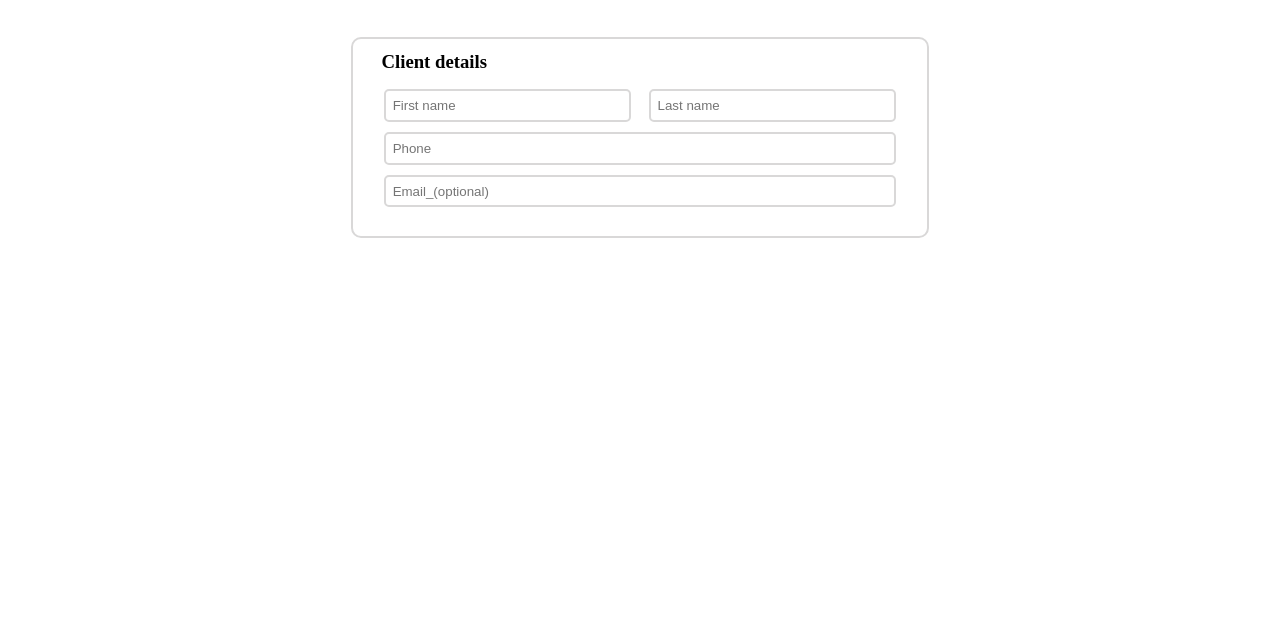
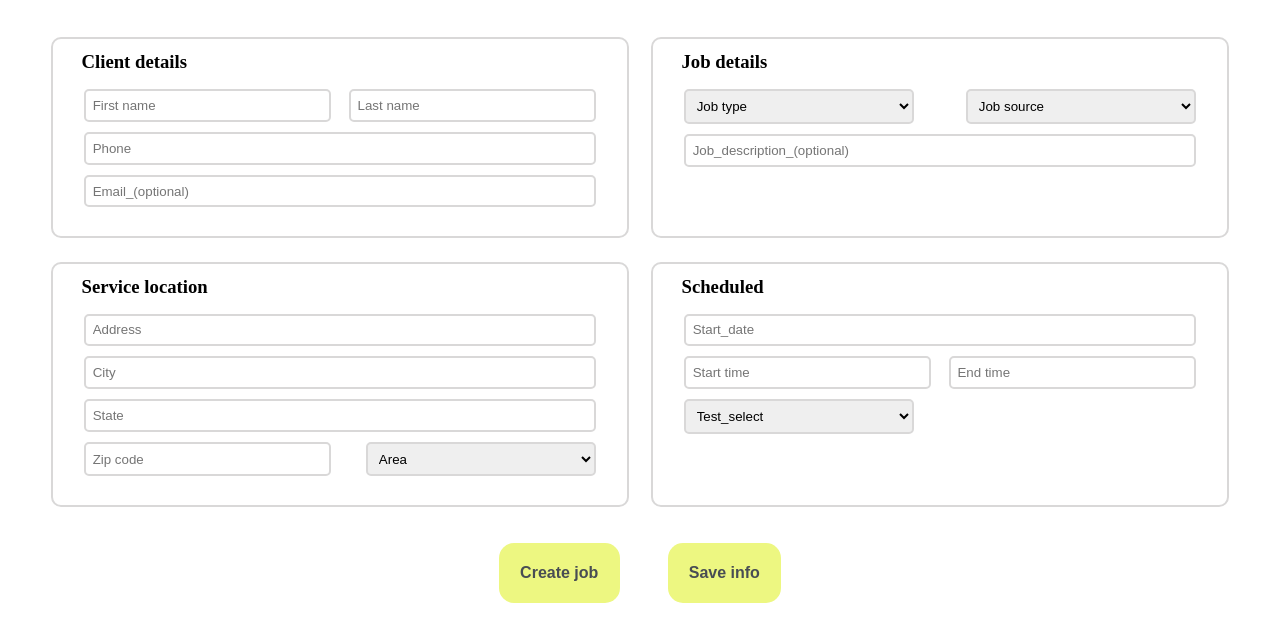
Before and after one commit to Aleksa013/Vorkiz, a website built with webpack: page src/index.html in a window 1280 px wide. Built offline with nearby package versions, Linux system fonts and the light colour scheme.

Commit message:
feat: add the template of the form

```diff
--- a/package.json
+++ b/package.json
@@ -3,6 +3,7 @@
   "version": "1.0.0",
   "description": "Javascript developer intern first test task",
   "main": "index.js",
+  "type": "module",
   "scripts": {
     "dev": "webpack --mode development",
     "build": "webpack --mode production",
--- /dev/null
+++ b/src/components/buttons.js
@@ -0,0 +1,6 @@
+export const getButton = (text, parent, cb) => {
+  const button = document.createElement("button");
+  button.textContent = text;
+  button.addEventListener("click", cb);
+  parent.append(button);
+};
--- a/src/components/clientDetailsForm.js
+++ b/src/components/clientDetailsForm.js
@@ -1,11 +1,10 @@
 import "./../styles/forms.scss";
-import { createForm } from "./../utils/createForm";
+import { createForm } from "./../utils/createForm.js";
 
 export const getAllForms = (data, parent) => {
-  console.log(Object.values(data));
-  Object.values(data).forEach((value, index) => {
-    console.log(data);
-    if (index < Object.values(data).length) {
+  const info = Object.values(data.default);
+  info.forEach((value, index) => {
+    if (index < info.length) {
       console.log(value);
       const wrapper = document.createElement("div");
       const formName = document.createElement("h3");
@@ -17,23 +16,3 @@ export const getAllForms = (data, parent) => {
     }
   });
 };
-// export const clientForm = document.createElement("div");
-// const formName = document.createElement("h3");
-// clientForm.className = "clientDetails";
-// formName.textContent = "Client detals";
-// createForm(clientForm, ["First name", "Last name", "Phone", "Email(optional)"]);
-
-// clientForm.prepend(formName);
-
-// const inputF = document.createElement("input");
-// const inputL = document.createElement("input");
-// const inputPhone = document.createElement("input");
-// const inputEmail = document.createElement("input");
-
-// inputF.classList.add("half");
-// inputL.classList.add("half");
-
-// clientForm.append(inputF);
-// clientForm.append(inputL);
-// clientForm.append(inputPhone);
-// clientForm.append(inputEmail);
--- a/src/components/p.js
+++ /dev/null
@@ -1,2 +0,0 @@
-export const hello = document.createElement("p");
-hello.innerHTML = `Hello ,World`;
--- a/src/index.js
+++ b/src/index.js
@@ -1,9 +1,16 @@
-import { getAllForms } from "./components/clientDetailsForm";
+import { getButton } from "./components/buttons.js";
+import { getAllForms } from "./components/clientDetailsForm.js";
 import * as formDesc from "./data/formsInfo.json";
 
 const body = document.querySelector("body");
 const container = document.createElement("div");
+const wrapperButtons = document.createElement("div");
 container.classList.add("container");
+wrapperButtons.className = "wrapperButtons";
 body.append(container);
 
 getAllForms(formDesc, container);
+getButton("Create job", wrapperButtons, () => console.log("submit"));
+getButton("Save info", wrapperButtons, () => console.log("submit"));
+
+container.append(wrapperButtons);
--- a/src/styles/vars.scss
+++ b/src/styles/vars.scss
@@ -3,6 +3,7 @@
   --gray-dark: #7c8085;
   --gray-focus: #484d53;
   --red: #ff1c1c;
+  --yellow: #edf781;
 }
 
 html,
@@ -17,3 +18,31 @@ body {
   flex-direction: row;
   flex-wrap: wrap;
 }
+
+.wrapperButtons {
+  width: 80%;
+  margin: 2% auto;
+  display: flex;
+  justify-content: center;
+  gap: 5%;
+  button {
+    padding: 2%;
+    border: 2px solid transparent;
+    border-radius: 15px;
+    font-weight: 800;
+    font-size: 16px;
+    color: var(--gray-focus);
+    background-color: var(--yellow);
+    &:disabled {
+      background-color: var(--gray-dark);
+    }
+    &:hover {
+      cursor: pointer;
+      border: 2px solid var(--gray-dark);
+    }
+    &:focus {
+      cursor: pointer;
+      background-color: var(--red);
+    }
+  }
+}
--- a/src/utils/createForm.js
+++ b/src/utils/createForm.js
@@ -1,6 +1,7 @@
 export const createForm = (parent, array) => {
   const form = document.createElement("form");
   console.log(array);
+  if (Array.isArray(array)) {
     array.forEach((item) => {
       if (typeof item === "string") {
         const input = document.createElement("input");
@@ -20,4 +21,5 @@ export const createForm = (parent, array) => {
       }
     });
     parent.append(form);
+  }
 };
--- a/webpack.config.js
+++ b/webpack.config.js
@@ -7,25 +7,30 @@ const __filename = fileURLToPath(import.meta.url);
 const __dirname = path.dirname(__filename);
 const pages = ["index"];
 
-export const entry = pages.reduce((config, page) => {
+const entry = pages.reduce((config, page) => {
   config[page] = `./src/${page}.js`;
   return config;
 }, {});
-export const output = {
+
+const output = {
   path: _resolve(__dirname, "dist"),
   filename: "[name].js",
   assetModuleFilename: "assets/[name][ext]",
 };
-export const mode = "development";
-export const resolve = {
+
+const mode = "development";
+
+const resolve = {
   extensions: [".js", ".json"],
 };
-export const optimization = {
+
+const optimization = {
   splitChunks: {
     chunks: "all",
   },
 };
-export const module = {
+
+const module = {
   rules: [
     {
       test: /\.html$/,
@@ -60,7 +65,8 @@ export const module = {
     },
   ],
 };
-export const plugins = [].concat(
+
+const plugins = [].concat(
   pages.map(
     (page) =>
       new HtmlWebpackPlugin({
@@ -70,7 +76,19 @@ export const plugins = [].concat(
       })
   )
 );
-export const devServer = {
+
+const devServer = {
   compress: true,
   port: 9000,
 };
+
+export default {
+  entry,
+  output,
+  mode,
+  resolve,
+  optimization,
+  module,
+  plugins,
+  devServer,
+};
```
Lines whose indentation alone changed are shown as unchanged.
